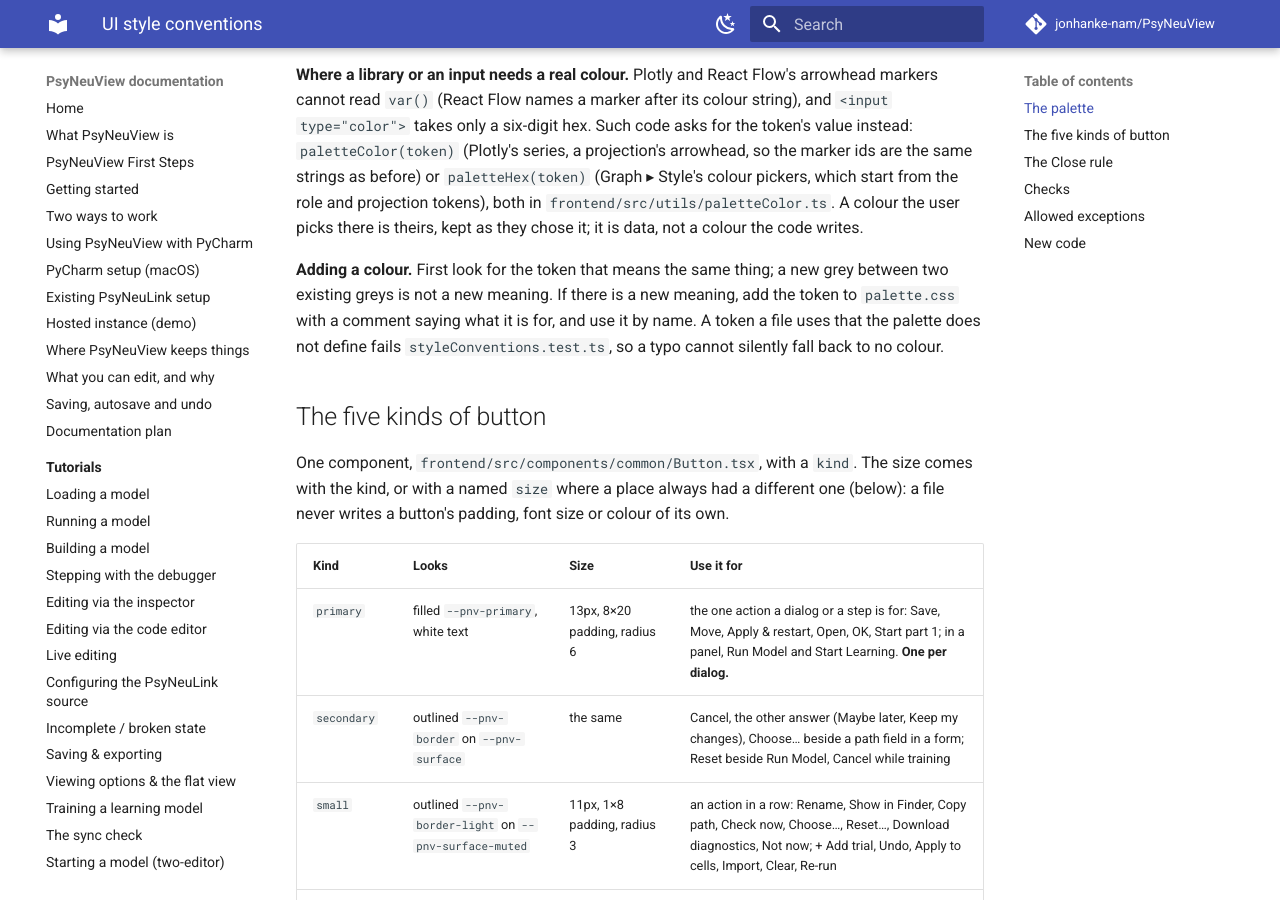
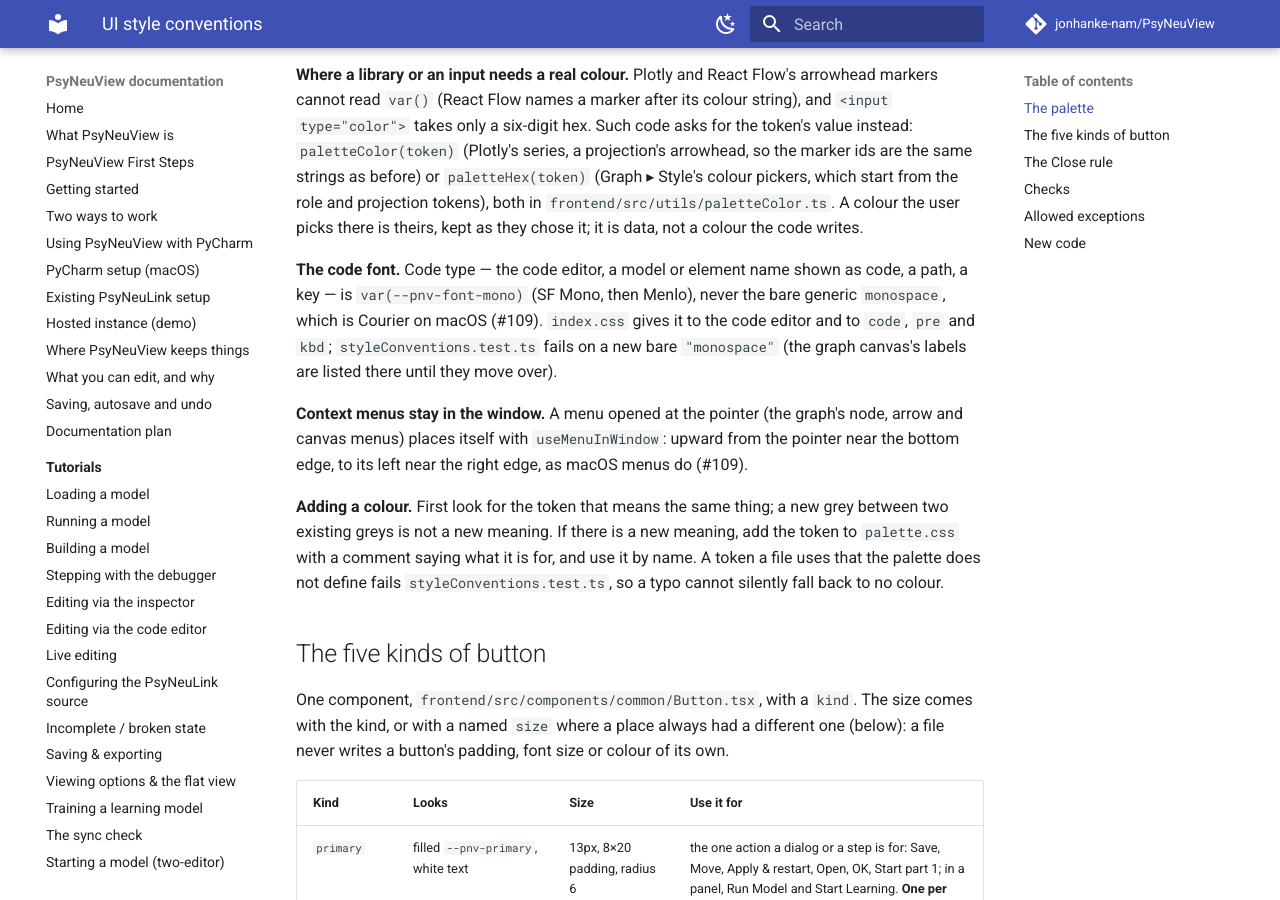
Before and after one commit to jonhanke-nam/PsyNeuView, an MkDocs documentation site: the page built from docs/ui-style-conventions.md, in a window 1280 px wide and 900 px high, scrolled down 3540 px. Built offline with MkDocs 1.6.1 and Material for MkDocs 9.7.7, drawn with Linux system fonts in a browser that asks for light colours; comment, search, counter and statistics services are not loaded; some of the changed text lies outside the part shown.

Commit message:
Style conventions: the code font, a level toolbar, menus in the window (#109)
Co-Authored-By: Claude Opus 5.5 <noreply@anthropic.com>

```diff
--- a/docs/ui-style-conventions.md
+++ b/docs/ui-style-conventions.md
@@ -61,6 +61,18 @@ strings as before) or `paletteHex(token)` (Graph ▸ Style's colour pickers,
 which start from the role and projection tokens), both in
 `frontend/src/utils/paletteColor.ts`. A colour the user picks there is
 theirs, kept as they chose it; it is data, not a colour the code writes.
+
+**The code font.** Code type — the code editor, a model or element name
+shown as code, a path, a key — is `var(--pnv-font-mono)` (SF Mono, then
+Menlo), never the bare generic `monospace`, which is Courier on macOS
+(#109). `index.css` gives it to the code editor and to `code`, `pre` and
+`kbd`; `styleConventions.test.ts` fails on a new bare `"monospace"` (the
+graph canvas's labels are listed there until they move over).
+
+**Context menus stay in the window.** A menu opened at the pointer (the
+graph's node, arrow and canvas menus) places itself with
+`useMenuInWindow`: upward from the pointer near the bottom edge, to its
+left near the right edge, as macOS menus do (#109).
 
 **Adding a colour.** First look for the token that means the same thing; a
 new grey between two existing greys is not a new meaning. If there is a
@@ -160,6 +172,10 @@ in both toolbars and their menus, while each control keeps the size it had:
 The toolbar's plain buttons (⚙, Open ▾, Save, Save a copy as…, Reset
 Custom Layout) are toolbar-sized, smaller than `secondary`, and are not a
 kind for the same reason: a kind would change the toolbar's height.
+Every button on the main toolbar stands level, at one height (#109): the
+icon buttons (⚙, the ↩ ↪ pair) stretch to it with their glyphs unchanged,
+and History is a menu trigger drawn like Layout ▾ (`toggleColours`).
+`style-sizes.spec.ts` checks it.
 
 **The ×.** The icon-only close is `DialogCloseButton` in
 `dialog/DialogHeader.tsx`, the one icon button, and every dialog gets it
```
